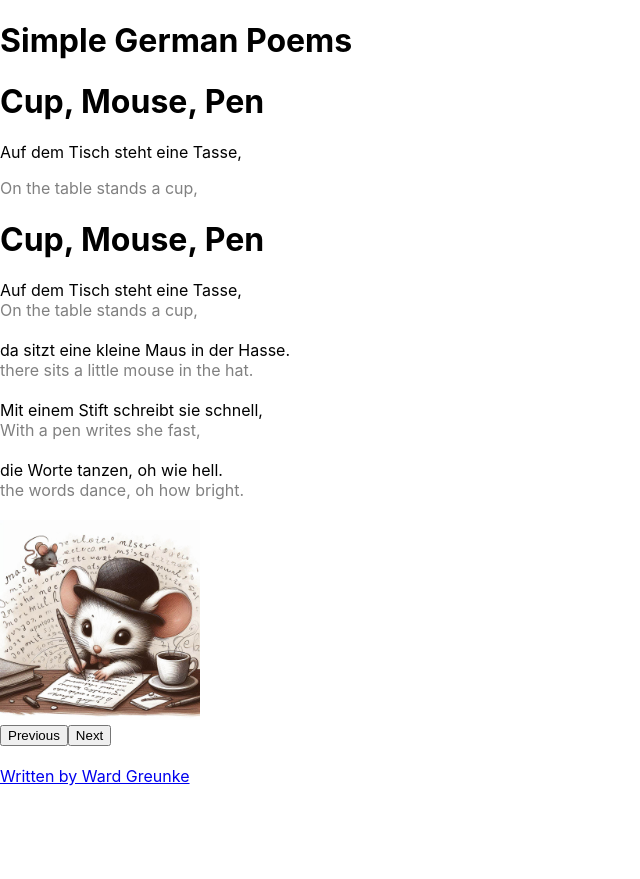
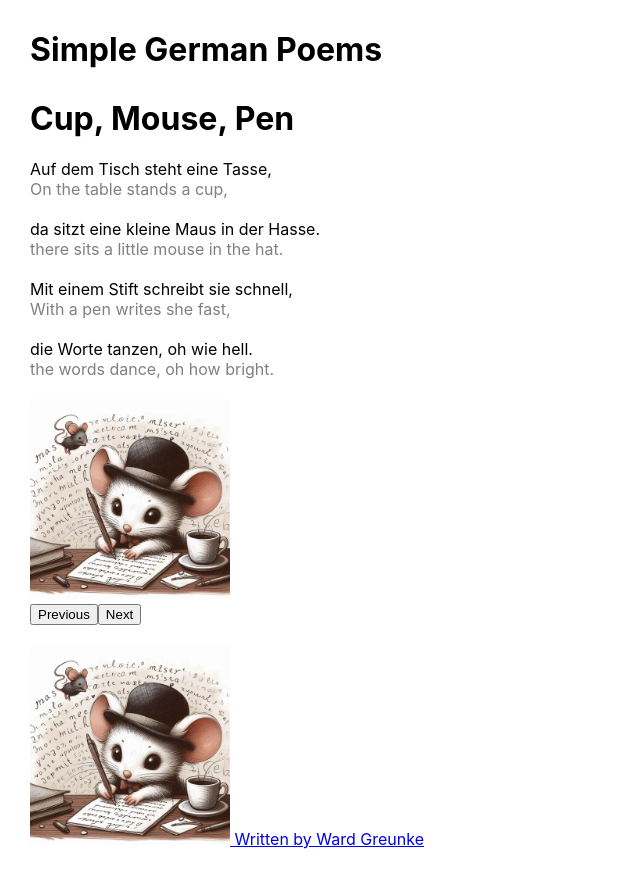
Before and after one commit to wgreunke/poems, a React (Create React App) app: page / in a window 1280 px wide. Shown: the whole page, without its empty margins (0-640 px from the left). Before the commit the page ends 800 px from the top, so only its background shows below. Built offline with nearby package versions, Linux system fonts and the light colour scheme.

Commit message:
Fixing images

```diff
--- a/package.json
+++ b/package.json
@@ -1,7 +1,7 @@
 {
   "name": "poems",
   "version": "0.1.0",
-  "homepage": "https://wgreunke.github.io/poems",
+
   "private": true,
   "dependencies": {
     "@testing-library/jest-dom": "^5.17.0",
@@ -38,5 +38,8 @@
       "last 1 firefox version",
       "last 1 safari version"
     ]
+  },
+  "devDependencies": {
+    "gh-pages": "^6.1.1"
   }
 }
--- a/src/App.js
+++ b/src/App.js
@@ -113,25 +113,21 @@ function App() {
 
   return (
     <div>
-      <h1>Simple German Poems</h1>
+      <h1 style={{margin:30}}>Simple German Poems</h1>
 
       {/* Load JSON data on start */}
       <LoadLocalData setData={setData} />
 
       {/* Display data if available */}
       {data.length > 0 && (
-        <div>
-          <DataDisplay
-            key_words={data[currentIndex].key_words} // Access 'title' from JSON data
-            line1={data[currentIndex].target_1} // Access 'line_1' from JSON data
-            line2={data[currentIndex].base_1} // Access 'line_2' from JSON data
-          />
-
+        <div style={{margin:30}}>
           <DisplayPoem poem_data={data} currentIndex={currentIndex} />
           {/* Navigation buttons */}
           <NavigationButtons onNext={handleNext} onPrevious={handlePrevious} />
           <br></br>
-          <a href="https://www.linkedin.com/in/wgreunke/"> Written by Ward Greunke</a>
+
+          <img style={{height:200, width:200}} src="/images/cup-mouse-pen.jpg" />
+          <a href="https://www.linkedin.com/in/wgreunke/" alt=""> Written by Ward Greunke</a>
         </div>
       )}
     </div>
```
Also changed, not shown: 1 other file (tests, documents, lock files or other folders).
